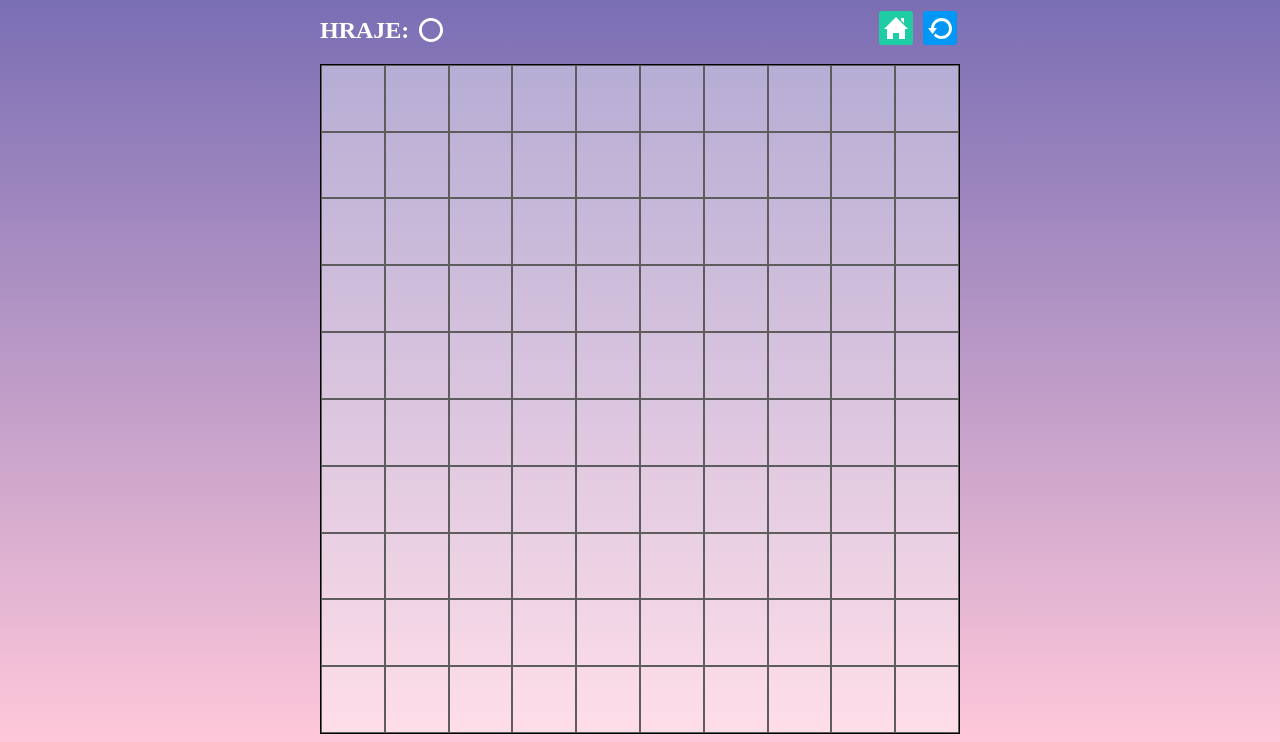
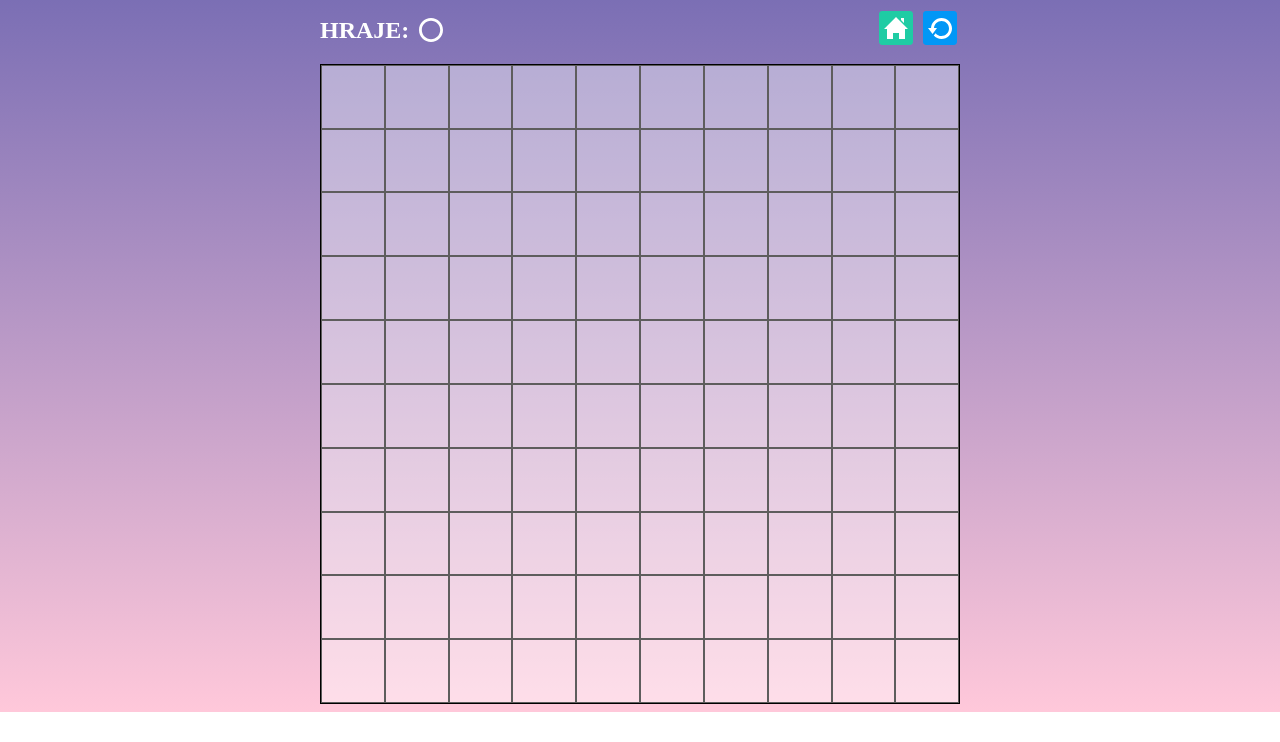
Before and after one commit to LucieKopasova/piskvorky, a plain HTML site: page hra.html in a window 1280 px wide. Shown: the part 141-883 px from the top of the page. After the commit the page ends 853 px from the top, so only its background shows below. Drawn offline with Linux system fonts and the light colour scheme.

Commit message:
nastavení poměru čtverce na aspect-ratio

```diff
--- a/style.css
+++ b/style.css
@@ -145,8 +145,8 @@ a {
 
 .play-field {
   border: 1px solid rgb(94, 93, 93);
-  padding-top: 100%;
   background-color: rgba(255, 255, 255, 0.4);
+  aspect-ratio: 1 / 1;
 }
 
 .play-field:hover,
```
